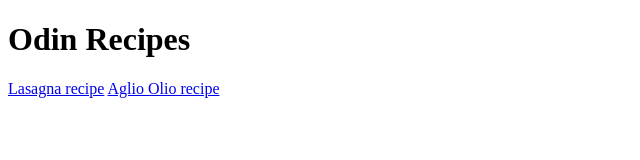
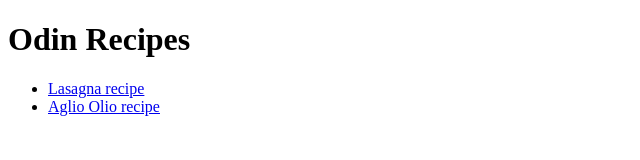
Before and after one commit to ZephyRemix/odin-recipes, a plain HTML site: page index.html in a window 1280 px wide. Shown: the whole page, without its empty margins (0-640 px from the left). Drawn offline with Linux system fonts and the light colour scheme.

Commit message:
Convert recipe hyperlinks into a list view

```diff
--- a/index.html
+++ b/index.html
@@ -7,8 +7,10 @@
 
     <body>
         <h1>Odin Recipes</h1>
-        <a href="./recipes/lasagna.html" target="_blank" rel="noopener noreferrer">Lasagna recipe</a>
-        <a href="./recipes/aglio_olio.html" target="_blank" rel="noopener noreferrer">Aglio Olio recipe</a>
+        <ul>
+            <li><a href="./recipes/lasagna.html" target="_blank" rel="noopener noreferrer">Lasagna recipe</a></li>
+            <li><a href="./recipes/aglio_olio.html" target="_blank" rel="noopener noreferrer">Aglio Olio recipe</a></li>
+        </ul>
     </body>
 
 </html>
```
